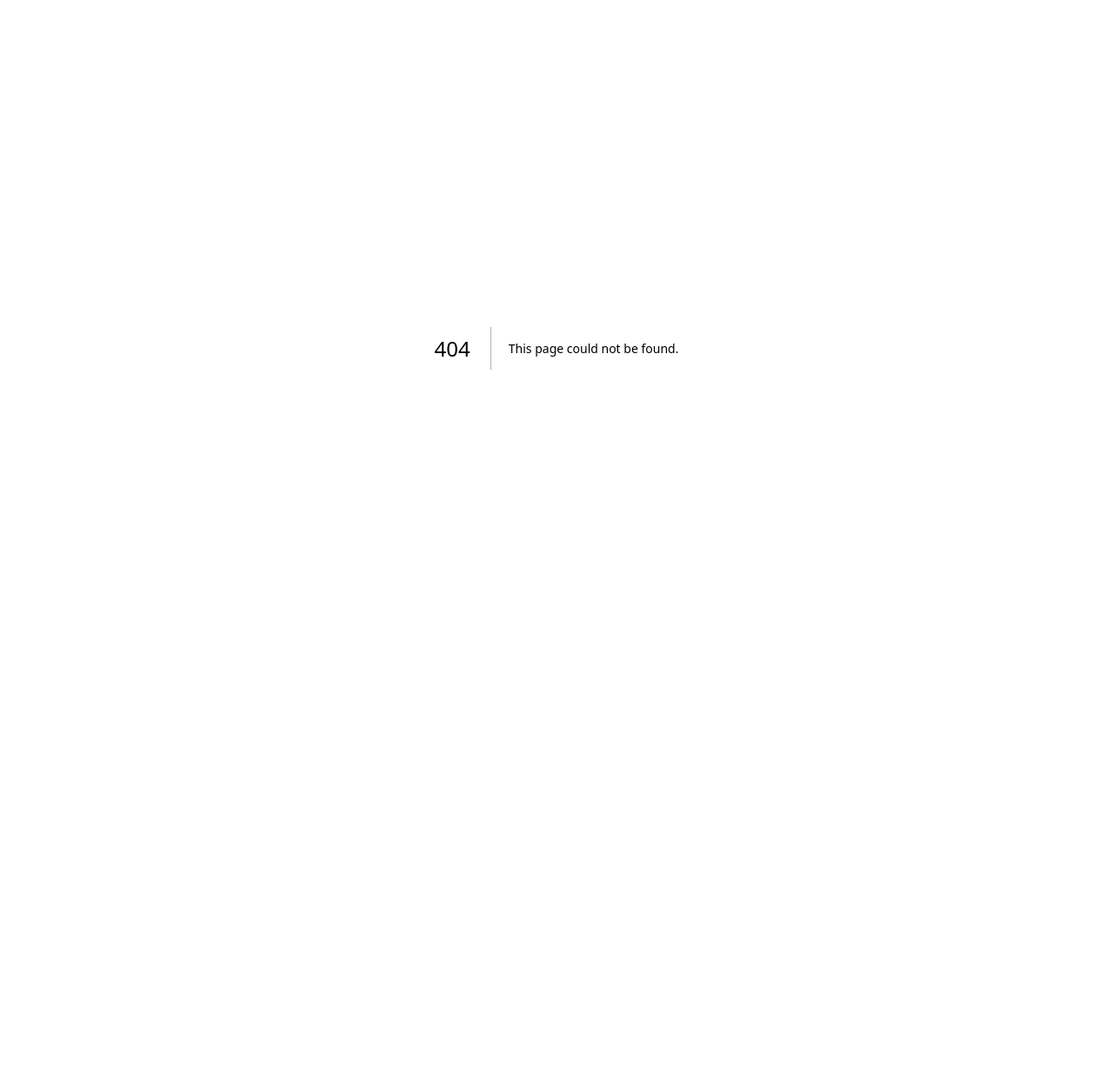
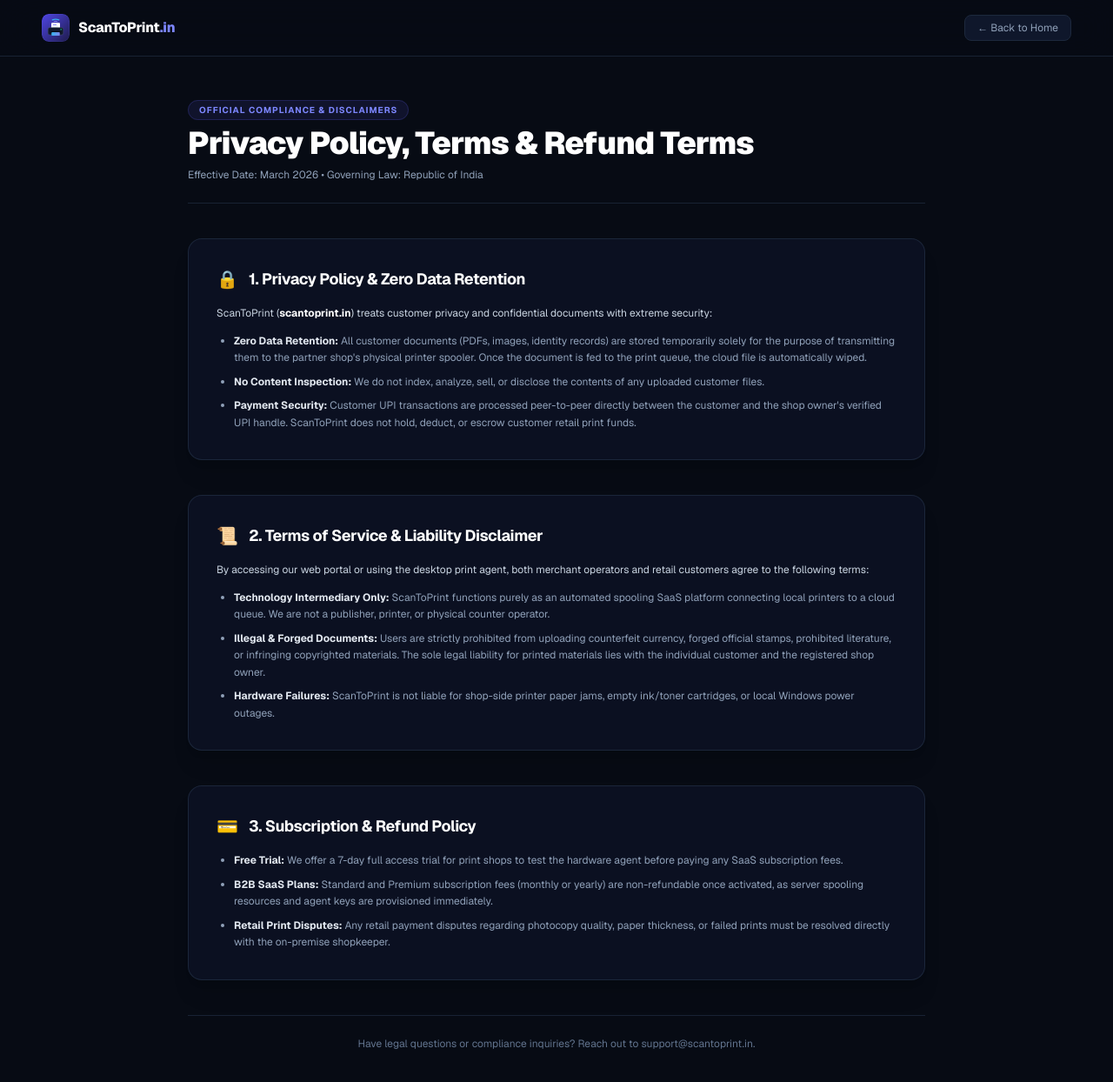
Before and after one commit to Vashu2302/scantoprint, a Next.js app: page /legal in a window 1280 px wide. Before the commit this address had no page. Shown: the top 1244 px of the page at 87% size. Before the commit the page ends 800 px from the top, so only its background shows below. Built offline with nearby package versions, Linux system fonts and the light colour scheme.

Commit message:
feat: add comprehensive legal, privacy and terms compliance page

```diff
--- /dev/null
+++ b/app/legal/page.tsx
@@ -0,0 +1,118 @@
+'use client';
+
+import React, { useEffect } from 'react';
+import Link from 'next/link';
+
+export default function LegalPage() {
+  useEffect(() => {
+    document.title = 'Legal, Privacy Policy & Terms • ScanToPrint';
+  }, []);
+
+  return (
+    <div className="min-h-screen bg-[#070b14] text-slate-200 font-sans selection:bg-indigo-600 selection:text-white pb-20">
+      {/* Top Bar */}
+      <header className="border-b border-slate-800/80 bg-[#070b14]/80 px-6 sm:px-12 py-4 flex items-center justify-between sticky top-0 backdrop-blur-xl z-50">
+        <Link href="/" className="flex items-center gap-2.5">
+          <img src="/icon.svg" alt="ScanToPrint Logo" className="w-8 h-8 rounded-lg object-contain" />
+          <span className="font-extrabold text-base tracking-tight text-white">
+            ScanToPrint<span className="text-indigo-400">.in</span>
+          </span>
+        </Link>
+        <Link
+          href="/"
+          className="text-xs text-slate-400 hover:text-white transition-colors bg-slate-900 border border-slate-800 px-3.5 py-1.5 rounded-lg"
+        >
+          ← Back to Home
+        </Link>
+      </header>
+
+      {/* Main Container */}
+      <main className="max-w-4xl mx-auto px-6 pt-12 space-y-10">
+        <div className="space-y-2 border-b border-slate-800/80 pb-6">
+          <span className="text-[10px] font-bold text-indigo-400 uppercase tracking-widest bg-indigo-500/10 px-3 py-1 rounded-full border border-indigo-500/20">
+            Official Compliance & Disclaimers
+          </span>
+          <h1 className="text-3xl sm:text-4xl font-black text-white tracking-tight pt-2">
+            Privacy Policy, Terms & Refund Terms
+          </h1>
+          <p className="text-xs text-slate-400">
+            Effective Date: March 2026 • Governing Law: Republic of India
+          </p>
+        </div>
+
+        {/* 1. Privacy Policy */}
+        <section className="bg-[#0b1021] border border-slate-800/90 rounded-2xl p-6 sm:p-8 space-y-4 shadow-xl">
+          <div className="flex items-center gap-3">
+            <span className="text-xl">🔒</span>
+            <h2 className="text-lg font-bold text-white tracking-tight">1. Privacy Policy & Zero Data Retention</h2>
+          </div>
+          <div className="text-xs text-slate-300 leading-relaxed space-y-3">
+            <p>
+              ScanToPrint (<strong className="text-white">scantoprint.in</strong>) treats customer privacy and confidential documents with extreme security:
+            </p>
+            <ul className="list-disc pl-5 space-y-2 text-slate-400">
+              <li>
+                <strong className="text-slate-200">Zero Data Retention:</strong> All customer documents (PDFs, images, identity records) are stored temporarily solely for the purpose of transmitting them to the partner shop&apos;s physical printer spooler. Once the document is fed to the print queue, the cloud file is automatically wiped.
+              </li>
+              <li>
+                <strong className="text-slate-200">No Content Inspection:</strong> We do not index, analyze, sell, or disclose the contents of any uploaded customer files.
+              </li>
+              <li>
+                <strong className="text-slate-200">Payment Security:</strong> Customer UPI transactions are processed peer-to-peer directly between the customer and the shop owner&apos;s verified UPI handle. ScanToPrint does not hold, deduct, or escrow customer retail print funds.
+              </li>
+            </ul>
+          </div>
+        </section>
+
+        {/* 2. Terms of Service */}
+        <section className="bg-[#0b1021] border border-slate-800/90 rounded-2xl p-6 sm:p-8 space-y-4 shadow-xl">
+          <div className="flex items-center gap-3">
+            <span className="text-xl">📜</span>
+            <h2 className="text-lg font-bold text-white tracking-tight">2. Terms of Service & Liability Disclaimer</h2>
+          </div>
+          <div className="text-xs text-slate-300 leading-relaxed space-y-3">
+            <p>
+              By accessing our web portal or using the desktop print agent, both merchant operators and retail customers agree to the following terms:
+            </p>
+            <ul className="list-disc pl-5 space-y-2 text-slate-400">
+              <li>
+                <strong className="text-slate-200">Technology Intermediary Only:</strong> ScanToPrint functions purely as an automated spooling SaaS platform connecting local printers to a cloud queue. We are not a publisher, printer, or physical counter operator.
+              </li>
+              <li>
+                <strong className="text-slate-200">Illegal & Forged Documents:</strong> Users are strictly prohibited from uploading counterfeit currency, forged official stamps, prohibited literature, or infringing copyrighted materials. The sole legal liability for printed materials lies with the individual customer and the registered shop owner.
+              </li>
+              <li>
+                <strong className="text-slate-200">Hardware Failures:</strong> ScanToPrint is not liable for shop-side printer paper jams, empty ink/toner cartridges, or local Windows power outages.
+              </li>
+            </ul>
+          </div>
+        </section>
+
+        {/* 3. Refund & Cancellation */}
+        <section className="bg-[#0b1021] border border-slate-800/90 rounded-2xl p-6 sm:p-8 space-y-4 shadow-xl">
+          <div className="flex items-center gap-3">
+            <span className="text-xl">💳</span>
+            <h2 className="text-lg font-bold text-white tracking-tight">3. Subscription & Refund Policy</h2>
+          </div>
+          <div className="text-xs text-slate-300 leading-relaxed space-y-3">
+            <ul className="list-disc pl-5 space-y-2 text-slate-400">
+              <li>
+                <strong className="text-slate-200">Free Trial:</strong> We offer a 7-day full access trial for print shops to test the hardware agent before paying any SaaS subscription fees.
+              </li>
+              <li>
+                <strong className="text-slate-200">B2B SaaS Plans:</strong> Standard and Premium subscription fees (monthly or yearly) are non-refundable once activated, as server spooling resources and agent keys are provisioned immediately.
+              </li>
+              <li>
+                <strong className="text-slate-200">Retail Print Disputes:</strong> Any retail payment disputes regarding photocopy quality, paper thickness, or failed prints must be resolved directly with the on-premise shopkeeper.
+              </li>
+            </ul>
+          </div>
+        </section>
+
+        <div className="text-center pt-6 border-t border-slate-800/80 text-xs text-slate-500">
+          Have legal questions or compliance inquiries? Reach out to support@scantoprint.in.
+        </div>
+      </main>
+    </div>
+  );
+}
--- a/app/page.tsx
+++ b/app/page.tsx
@@ -486,8 +486,16 @@ export default function HomePage() {
         </div>
       </section>
 
-      <footer className="border-t border-slate-800/80 py-8 px-6 text-center text-xs text-slate-500">
-        © 2026 ScanToPrint.in. All rights reserved. Automated Cloud Printing System.
+      {/* Footer with Legal Link */}
+      <footer className="border-t border-slate-800/80 py-8 px-6 text-center text-xs text-slate-500 space-y-2">
+        <div>
+          © 2026 ScanToPrint.in. All rights reserved. Automated Cloud Printing System.
+        </div>
+        <div className="flex items-center justify-center gap-4 text-[11px] text-slate-400">
+          <Link href="/legal" className="hover:text-indigo-400 underline underline-offset-4 transition-colors">
+            Privacy Policy, Terms of Service & Refunds
+          </Link>
+        </div>
       </footer>
     </div>
   );
--- a/app/shop/[slug]/page.tsx
+++ b/app/shop/[slug]/page.tsx
@@ -19,6 +19,16 @@ interface UploadedDoc {
   imgObj?: HTMLImageElement;
 }
 
+// Allowed File Types & 25MB Limit Guard
+const MAX_FILE_SIZE_BYTES = 25 * 1024 * 1024; // 25 MB
+const ALLOWED_MIME_TYPES = [
+  'application/pdf',
+  'image/png',
+  'image/jpeg',
+  'image/jpg',
+  'image/webp'
+];
+
 export default function ExactCustomerPrintStudio() {
   const params = useParams();
   const slug = params?.slug as string;
@@ -26,9 +36,10 @@ export default function ExactCustomerPrintStudio() {
   const [shop, setShop] = useState<any>(null);
   const [loading, setLoading] = useState(true);
 
-  // Files
+  // Files & Validation State
   const [files, setFiles] = useState<UploadedDoc[]>([]);
   const [isProcessingPdf, setIsProcessingPdf] = useState(false);
+  const [uploadError, setUploadError] = useState<string>('');
   const fileInputRef = useRef<HTMLInputElement | null>(null);
   const previewCanvasRef = useRef<HTMLCanvasElement | null>(null);
 
@@ -191,7 +202,7 @@ export default function ExactCustomerPrintStudio() {
     });
   };
 
-  // Convert PDF Pages to Image Objects for Crisp Canvas Rendering
+  // Convert PDF Pages to Image Objects
   const convertPdfToPages = async (file: File): Promise<UploadedDoc[]> => {
     const pdfjs = await loadPdfJs();
     const arrayBuffer = await file.arrayBuffer();
@@ -235,14 +246,40 @@ export default function ExactCustomerPrintStudio() {
     return parsedPages;
   };
 
+  // SECURE FILE SELECTION WITH VALIDATION
   const handleFilesSelect = async (e: React.ChangeEvent<HTMLInputElement>) => {
+    setUploadError('');
     if (e.target.files && e.target.files.length > 0) {
       const selectedFiles = Array.from(e.target.files);
+      const validFiles: File[] = [];
+
+      for (const f of selectedFiles) {
+        // 1. Check Max Size (25MB)
+        if (f.size > MAX_FILE_SIZE_BYTES) {
+          setUploadError(`"${f.name}" is larger than 25MB limit. Please upload a compressed document.`);
+          if (fileInputRef.current) fileInputRef.current.value = '';
+          return;
+        }
+
+        // 2. Strict MIME-Type & Extension Check
+        const ext = f.name.slice(((f.name.lastIndexOf('.') - 1) >>> 0) + 2).toLowerCase();
+        const isMimeValid = ALLOWED_MIME_TYPES.includes(f.type);
+        const isExtValid = ['pdf', 'png', 'jpg', 'jpeg', 'webp'].includes(ext);
+
+        if (!isMimeValid && !isExtValid) {
+          setUploadError(`"${f.name}" is an unsupported format. Only PDF and Image files (.pdf, .jpg, .png, .webp) are allowed.`);
+          if (fileInputRef.current) fileInputRef.current.value = '';
+          return;
+        }
+
+        validFiles.push(f);
+      }
+
       setIsProcessingPdf(true);
       const newDocs: UploadedDoc[] = [];
 
       try {
-        for (const f of selectedFiles) {
+        for (const f of validFiles) {
           if (f.type === 'application/pdf' || f.name.toLowerCase().endsWith('.pdf')) {
             const pdfPages = await convertPdfToPages(f);
             newDocs.push(...pdfPages);
@@ -268,7 +305,7 @@ export default function ExactCustomerPrintStudio() {
 
         setFiles((prev) => [...prev, ...newDocs]);
       } catch (err: any) {
-        alert('Error processing file: ' + err.message);
+        setUploadError('Error parsing document: ' + err.message);
       } finally {
         setIsProcessingPdf(false);
         if (fileInputRef.current) fileInputRef.current.value = '';
@@ -947,6 +984,23 @@ export default function ExactCustomerPrintStudio() {
                   Upload Document
                 </h2>
 
+                {/* FILE SIZE / FORMAT ERROR BANNER */}
+                {uploadError && (
+                  <div className="bg-rose-500/10 border border-rose-500/30 p-3.5 rounded-xl text-rose-300 text-xs flex items-center justify-between gap-2 animate-in fade-in duration-200">
+                    <div className="flex items-center gap-2">
+                      <span className="text-rose-400 text-sm">⚠️</span>
+                      <span>{uploadError}</span>
+                    </div>
+                    <button
+                      type="button"
+                      onClick={() => setUploadError('')}
+                      className="text-slate-400 hover:text-white text-xs px-1 cursor-pointer"
+                    >
+                      ✕
+                    </button>
+                  </div>
+                )}
+
                 <div
                   onClick={() => !isProcessingPdf && fileInputRef.current?.click()}
                   className="border border-dashed border-slate-700 hover:border-indigo-500/80 rounded-xl p-6 text-center cursor-pointer bg-[#070b18]/60 transition-all"
@@ -969,7 +1023,7 @@ export default function ExactCustomerPrintStudio() {
                     <>
                       <div className="text-2xl mb-1">📄</div>
                       <div className="text-xs font-semibold text-white">Click to Upload Document / Image</div>
-                      <p className="text-[10px] text-slate-500 mt-0.5">Supports Multi-page PDF, PNG, JPG, JPEG, WEBP</p>
+                      <p className="text-[10px] text-slate-500 mt-0.5">Supports Multi-page PDF, PNG, JPG, JPEG, WEBP (Max 25MB)</p>
                     </>
                   )}
                 </div>
```
